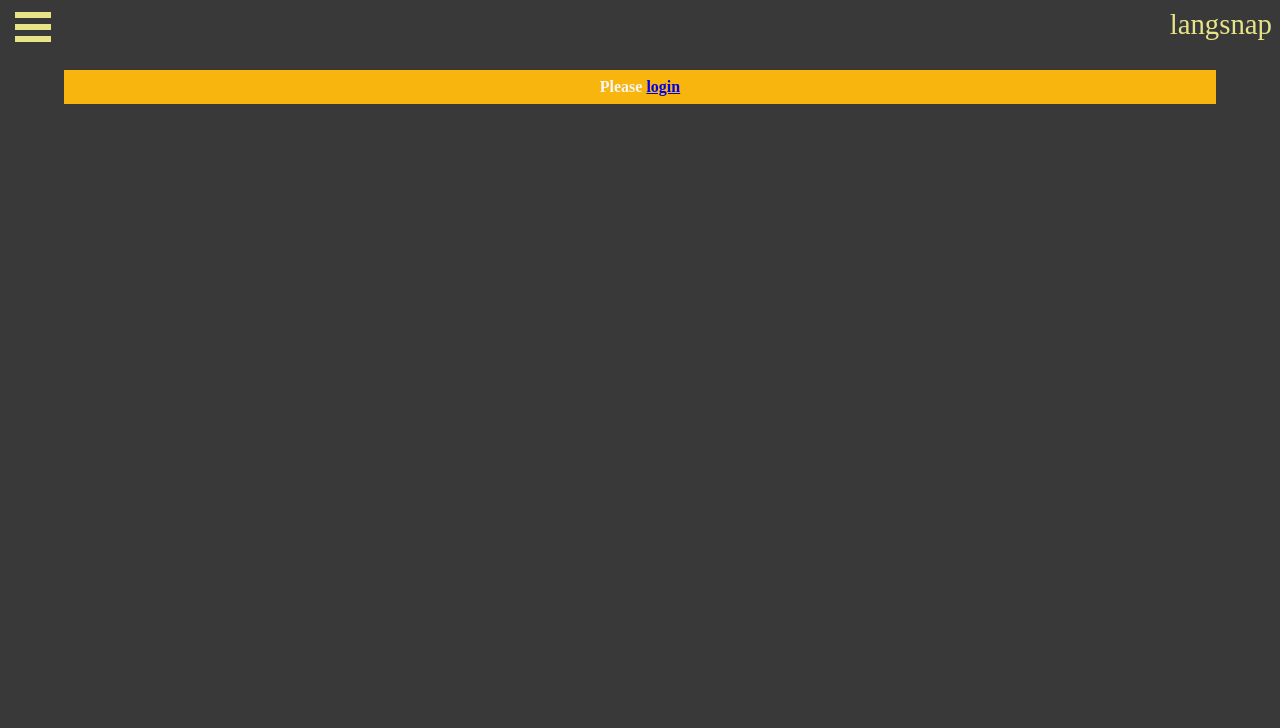
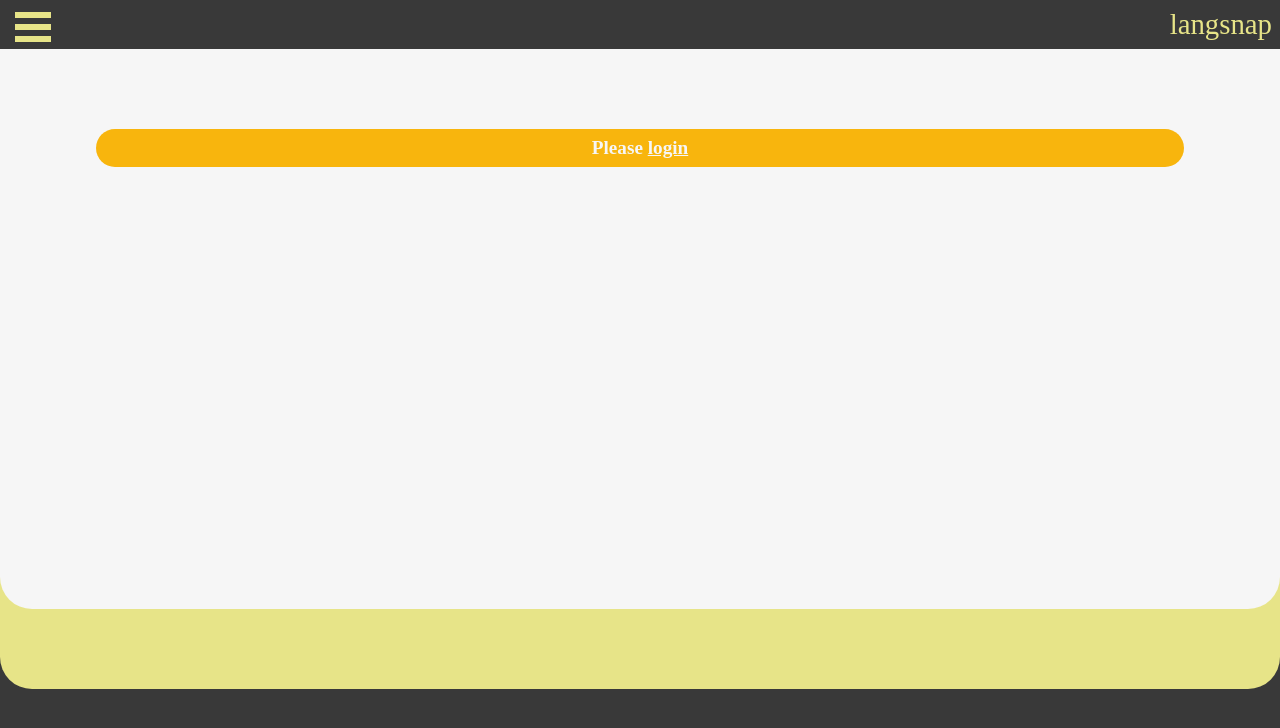
Before and after one commit to petruS92/Langsnap-FE, a React (Create React App) app: page /myaccount in a window 1280 px wide. Shown: the top 728 px of the page. Built offline with nearby package versions, Linux system fonts and the light colour scheme; a web font is replaced by a local one.

Commit message:
added styling for ErrorDisplay and added labels for GameRunning component for accessiblity

```diff
--- a/src/App.css
+++ b/src/App.css
@@ -391,7 +391,7 @@ dropDownArrowTest {
   border-radius: 2rem;
   margin: 2rem;
   background-color: var(--secondary-bg-color);
-  padding: 1rem;
+  padding: 0.5rem;
   display: grid;
   grid-template-columns: repeat(4, 1fr);
   grid-template-rows: 1fr;
@@ -625,20 +625,54 @@ dropDownArrowTest {
   font-weight: 600;
 }
 
+/*<------------- Error CSS ------------->*/
+
+.errorAlertContainer {
+  display: block;
+  padding: 1rem;
+}
+
+.errorAlertMessage {
+  text-decoration: none;
+  border-radius: 2rem;
+  color: var(--third-bg-color);
+  border: none;
+  background-color: var(--error-primary);
+  padding: 0.7rem;
+  margin: auto;
+  /* margin-left: 4rem;
+  margin-right: 4rem; */
+  text-align: center;
+  font-weight: 600;
+  font-size: 1.2rem;
+}
+
+/*<--------------------------------------->*/
+
 /*<------------- Login CSS ------------->*/
+.loginSignupMessage {
+  color: var(--third-bg-color);
+}
+
 .loginAlertContainer {
   display: block;
+  padding: 2rem;
+  padding-top: 5rem;
 }
 
 .loginAlertMessage {
+  text-decoration: none;
+  border-radius: 2rem;
   color: var(--third-bg-color);
   border: none;
   background-color: var(--error-primary);
   padding: 0.5rem;
+  margin: auto;
   margin-left: 4rem;
   margin-right: 4rem;
   text-align: center;
   font-weight: 600;
+  font-size: 1.2rem;
 }
 
 /*<------------- My Account CSS ------------->*/
--- a/src/components/DropDown.jsx
+++ b/src/components/DropDown.jsx
@@ -10,7 +10,12 @@ const DropDown = ({ changeLanguage }) => {
 
   return (
     <>
-      <select onChange={handleSelectedLanguage} className="dropDownContainer">
+      <label for="languageDropDown">
+        <select
+          onChange={handleSelectedLanguage}
+          className="dropDownContainer"
+          name="languageDropDown"
+        >
           <option default value="" className="dropDownContainer">
             Choose language...
           </option>
@@ -24,6 +29,7 @@ const DropDown = ({ changeLanguage }) => {
             Spanish
           </option>
         </select>
+      </label>
       <span role="img" aria-label="select-arrow" className="dropDownArrow">
         ▼
       </span>
--- a/src/components/ErrorDisplay.jsx
+++ b/src/components/ErrorDisplay.jsx
@@ -6,8 +6,8 @@ const ErrorDisplay = ({ errorMessage }) => {
     : `${"The requested resource or path was not found."}`;
 
   return (
-    <div className="errorDisplay">
-      <p>{error}</p>
+    <div className="errorAlertContainer">
+      <p className="errorAlertMessage">{error}</p>
     </div>
   );
 };
--- a/src/components/Game/GameRunning.jsx
+++ b/src/components/Game/GameRunning.jsx
@@ -31,6 +31,7 @@ export default function GameRunning({
               {associatedWords.map((wordObj) => {
                 return (
                   <div key={wordObj} className="gameRunningContainer">
+                    <label for={wordObj} className="gameInputRadio">
                       <input
                         type="radio"
                         id={wordObj}
@@ -39,6 +40,7 @@ export default function GameRunning({
                         onClick={(event) => playGame(event)}
                         className="gameInputRadio"
                       />
+                    </label>
                     <p className="gameSpan">{wordObj}</p>
                   </div>
                 );
--- a/src/components/Login.jsx
+++ b/src/components/Login.jsx
@@ -23,7 +23,6 @@ class Login extends Component {
       <main className="loginBackground">
         <section className="loginContainer">
           <h1 className="formTitle">langsnap</h1>
-          {errorMessage && <ErrorDisplay errorMessage={errorMessage} />}
           <form className="loginForm">
             <p className="formInputContainer">
               <label htmlFor="email" className="formLabel">
@@ -59,6 +58,7 @@ class Login extends Component {
               />
             </p>
           </form>
+          {errorMessage && <ErrorDisplay errorMessage={errorMessage} />}
         </section>
         <label className="loginLabel">
           <button
@@ -97,6 +97,12 @@ class Login extends Component {
       .loginUser(email, password)
       .then((info) => {
         loggingIn(info);
+        this.setState({
+          email: "",
+          password: "",
+          isLoading: false,
+        });
+        navigate(`/`);
       })
       .catch((error) => {
         const {
@@ -104,14 +110,13 @@ class Login extends Component {
             data: { message },
           },
         } = error;
-        this.setState({ errorMessage: message });
+        this.setState({
+          email: "",
+          password: "",
+          errorMessage: message,
+          isLoading: false,
+        });
       });
-    this.setState({
-      email: "",
-      password: "",
-      isLoading: false,
-    });
-    navigate(`/`);
   };
 
   handleInputLogin = (event) => {
--- a/src/components/LoginAlert.jsx
+++ b/src/components/LoginAlert.jsx
@@ -2,10 +2,18 @@ import React from "react";
 import { Link } from "@reach/router";
 
 const LoginAlert = () => {
-  let linkToLogin = <Link to="/login">login</Link>;
+  let linkToLogin = (
+    <Link to="/login" className="loginSignupMessage">
+      login
+    </Link>
+  );
   return (
-    <section className="loginAlertContainer">
-      <h4 className="loginAlertMessage">Please {linkToLogin}</h4>
+    <section className="loginBackground">
+      <div className="loginContainer">
+        <section className="loginAlertContainer">
+          <h1 className="loginAlertMessage">Please {linkToLogin}</h1>
+        </section>
+      </div>
     </section>
   );
 };
--- a/src/components/SignUp.jsx
+++ b/src/components/SignUp.jsx
@@ -23,8 +23,7 @@ class SignUp extends Component {
     return (
       <section className="loginBackground">
         <div className="loginContainer">
-          <h3 className="signUpFormTitle">langsnap</h3>
-          {errorMessage && <ErrorDisplay errorMessage={errorMessage} />}
+          <h1 className="signUpFormTitle">langsnap</h1>
           <form className="signUpForm">
             <div className="formInputContainer">
               <label htmlFor="name"></label>
@@ -75,6 +74,7 @@ class SignUp extends Component {
             Sign up to keep track of your progress and gain access to extra
             features
           </p>
+          {errorMessage && <ErrorDisplay errorMessage={errorMessage} />}
         </div>
         <label className="loginLabel">
           <button
```
Also changed, not shown: 1 other file (tests, documents, lock files or other folders). Lines whose indentation alone changed are shown as unchanged.
